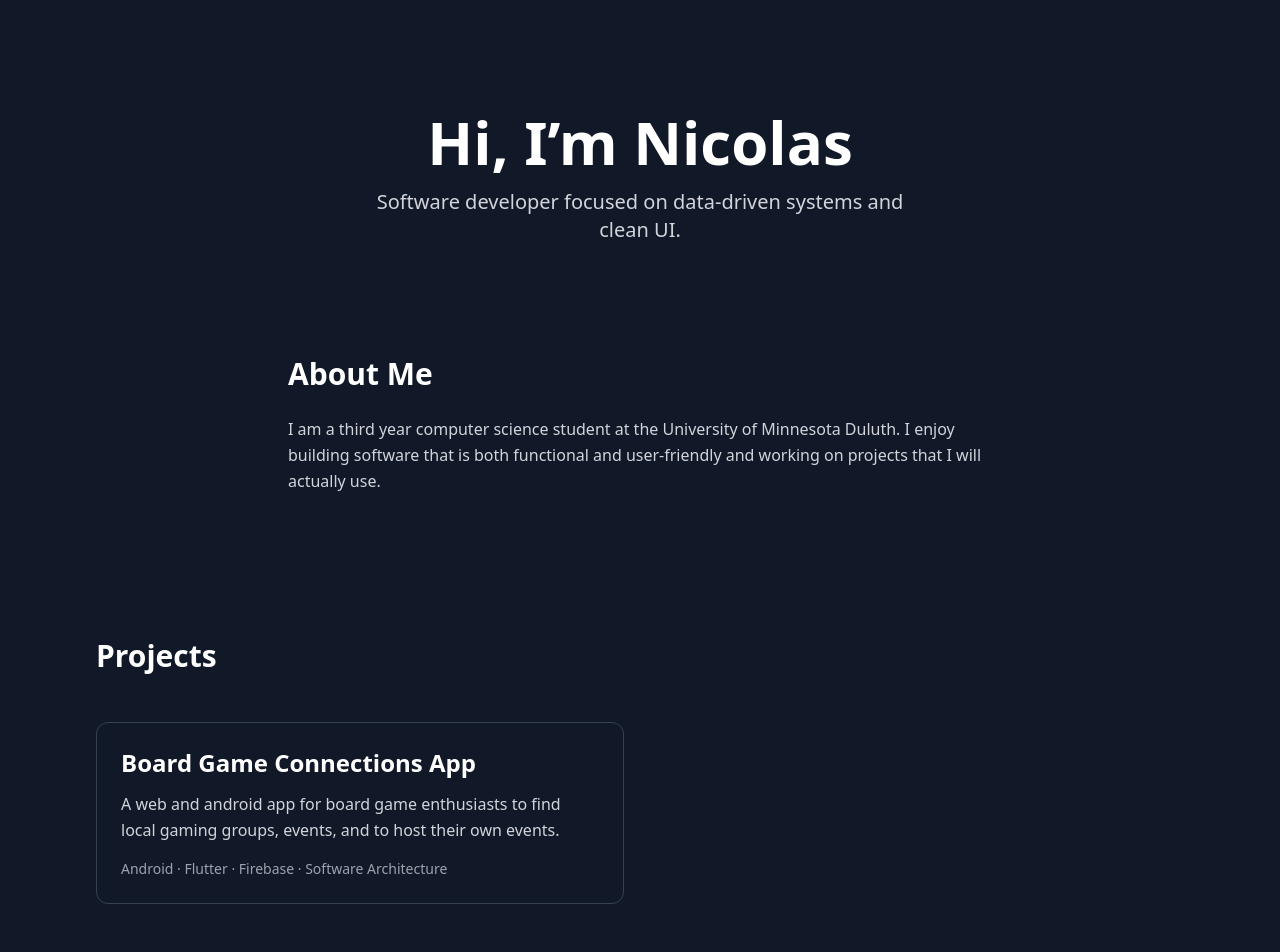
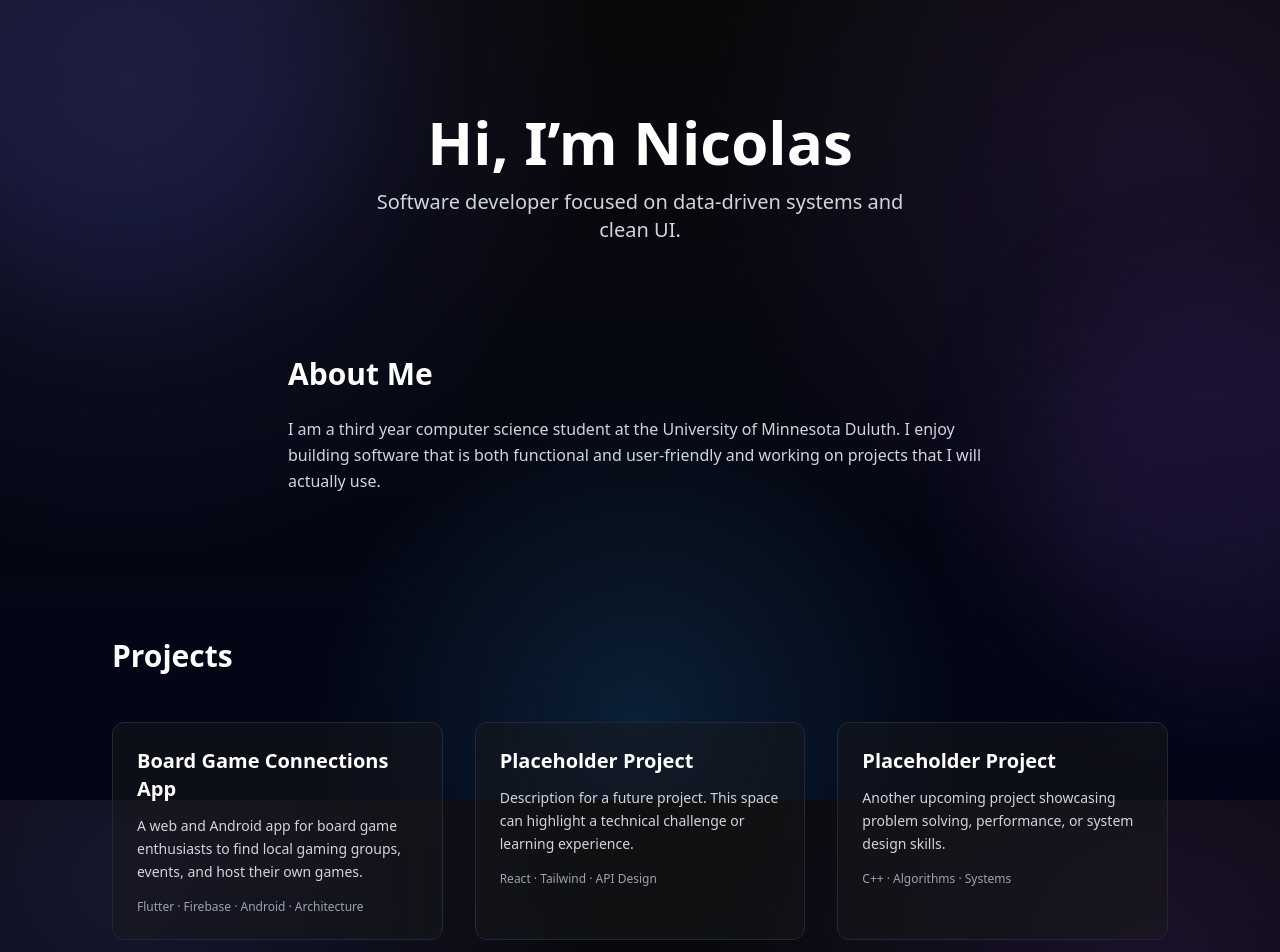
Before and after one commit to ItsArgon/Personal-Website, a React (Vite) app: page / in a window 1280 px wide. Shown: the top 952 px of the page. Built offline with nearby package versions, Linux system fonts and the light colour scheme.

Commit message:
Add background animations + placeholder project cards

```diff
--- a/src/App.jsx
+++ b/src/App.jsx
@@ -6,15 +6,22 @@ import Contact from './sections/Contact'
 
 function App() {
   return (
-    <div className="bg-gray-900 text-white">
-      <main className="max-w-6xl mx-auto">
+    <>
+      {/* Background layer */}
+      <div className="fixed inset-0 -z-10 overflow-hidden pointer-events-none">
+        <div className="absolute -top-40 -left-40 w-[500px] h-[500px] bg-indigo-500/10 rounded-full blur-3xl animate-float" />
+        <div className="absolute top-1/3 -right-40 w-[400px] h-[400px] bg-purple-500/10 rounded-full blur-3xl animate-float-slow" />
+      </div>
+
+      {/* Content layer */}
+      <main className="relative max-w-6xl mx-auto px-6">
         <Intro />
         <About />
         <Projects />
         <Skills />
         <Contact />
       </main>
-    </div>
+    </>
   )
 }
 
--- a/src/index.css
+++ b/src/index.css
@@ -23,3 +23,51 @@ body {
     @apply transition duration-200 ease-out hover:-translate-y-1 hover:border-purple-500;
   }
 }
+
+/* Animated Background */
+body {
+  background:
+    radial-gradient(1200px at 10% 10%, rgba(99, 102, 241, 0.15), transparent 40%),
+    radial-gradient(1000px at 90% 20%, rgba(168, 85, 247, 0.12), transparent 45%),
+    radial-gradient(800px at 50% 90%, rgba(56, 189, 248, 0.14), transparent 40%),
+    linear-gradient(to bottom, #09090b, #020617);
+  background-attachment: fixed;
+}
+
+/* Ambient animations */
+@keyframes ambientShift {
+  0% {
+    background-position: 0% 50%, 100% 50%, 50% 100%, 0% 0%;
+  }
+  50% {
+    background-position: 100% 50%, 0% 50%, 50% 0%, 0% 0%;
+  }
+  100% {
+    background-position: 0% 50%, 100% 50%, 50% 100%, 0% 0%;
+  }
+}
+
+body {
+  animation: ambientShift 30s ease-in-out infinite;
+}
+
+/* Floating animations */
+@keyframes float {
+  0% { transform: translateY(0px) translateX(0px); }
+  50% { transform: translateY(-60px) translateX(40px); }
+  100% { transform: translateY(0px) translateX(0px); }
+}
+
+@keyframes floatSlow {
+  0% { transform: translateY(0px) translateX(0px); }
+  50% { transform: translateY(40px) translateX(-40px); }
+  100% { transform: translateY(0px) translateX(0px); }
+}
+
+.animate-float {
+  animation: float 18s ease-in-out infinite;
+}
+
+.animate-float-slow {
+  animation: floatSlow 25s ease-in-out infinite;
+}
--- a/src/sections/Projects.jsx
+++ b/src/sections/Projects.jsx
@@ -1,39 +1,57 @@
-import Reveal from "../components/Reveal"
-
 export default function Projects() {
   const projects = [
     {
       title: "Board Game Connections App",
       description:
-        "A web and android app for board game enthusiasts to find local gaming groups, events, and to host their own events.",
-      tech: "Android · Flutter · Firebase · Software Architecture",
+        "A web and Android app for board game enthusiasts to find local gaming groups, events, and host their own games.",
+      tech: "Flutter · Firebase · Android · Architecture",
+    },
+    {
+      title: "Placeholder Project",
+      description:
+        "Description for a future project. This space can highlight a technical challenge or learning experience.",
+      tech: "React · Tailwind · API Design",
+    },
+    {
+      title: "Placeholder Project",
+      description:
+        "Another upcoming project showcasing problem solving, performance, or system design skills.",
+      tech: "C++ · Algorithms · Systems",
     },
   ]
 
   return (
-    <section id="projects" className="py-24 px-6 md:px-8">
+    <section id="projects" className="py-24 px-6">
+      <div className="max-w-6xl mx-auto">
         <h2 className="text-3xl font-semibold mb-12">Projects</h2>
+          <div className="grid gap-8 md:grid-cols-3">
+            {projects.map((project) => (
+              <div
+                key={project.title}
+                className="
+                  project-card
+                  p-6
+                  border border-gray-800
+                  rounded-xl
+                  bg-zinc-900/50
+                  transition-all
+                  card-hover
+                "
+              >
+                <h3 className="text-xl font-semibold">{project.title}</h3>
 
-      <div className="grid gap-8 md:grid-cols-2">
-        {projects.map((project) => (
-          <Reveal key={project.title}>
-            <div className="border border-gray-700 rounded-xl p-6 card-hover">
-
-              <h3 className="text-2xl font-semibold">
-                {project.title}
-              </h3>
-
-              <p className="mt-3 text-gray-300 leading-relaxed">
+                <p className="mt-3 text-gray-300 text-sm leading-relaxed">
                   {project.description}
                 </p>
 
-              <p className="mt-4 text-sm text-gray-400">
+                <p className="mt-4 text-xs text-gray-400">
                   {project.tech}
                 </p>
               </div>
-          </Reveal>
             ))}
+          </div>
       </div>
     </section>
   )
 }
+/* Add github links to project cards */
```
Lines whose indentation alone changed are shown as unchanged.
